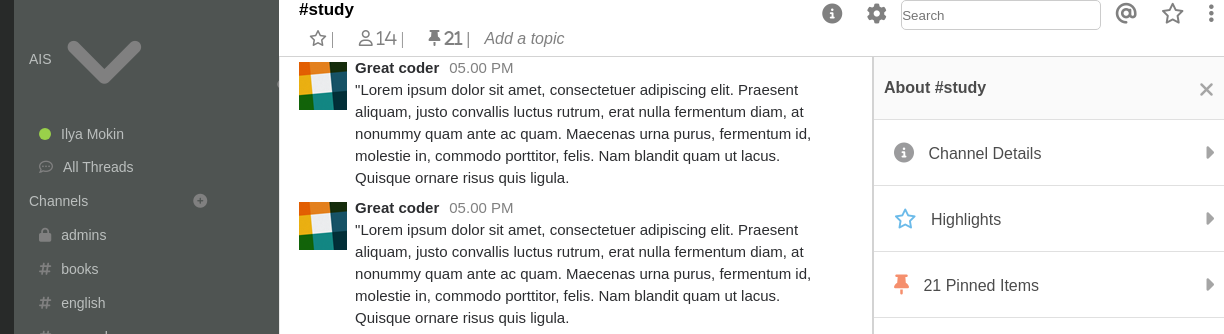
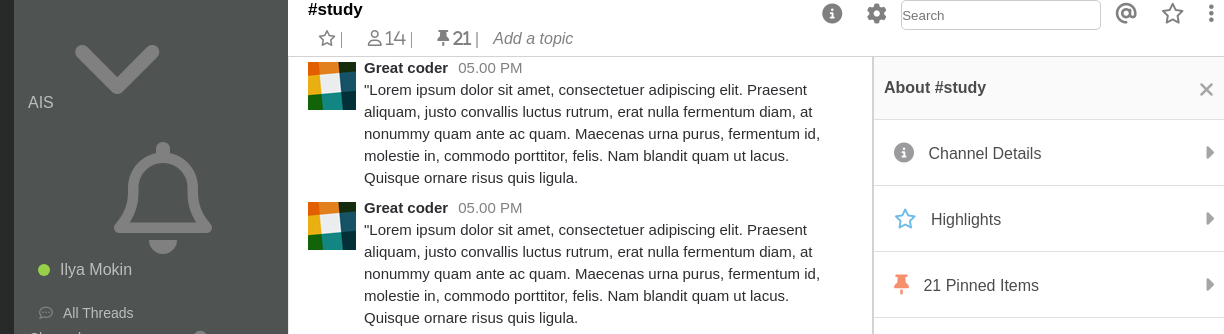
Before and after one commit to vramaniuk/slack_tran_page, a plain HTML site: page index.html in a window 1280 px wide. Shown: the top 334 px of the page, 56-1280 px from the left. Drawn offline with Linux system fonts and the light colour scheme.

Commit message:
improvements 16(partly notices fixed)

```diff
--- a/css/style1.css
+++ b/css/style1.css
@@ -36,6 +36,16 @@ body {
     color: grey
 }
 
+.client_list_header {
+    color: #bbbfbe;
+}
+
+.page_user {
+    margin: -10px 0 14px 14px;
+    display: flex;
+    align-items: center;
+}
+
 a, li {
     display: flex;
     align-items: center;
@@ -52,7 +62,7 @@ p i.fa.fa-bars.fa-2x.bar_m:hover {
 }
 
 #ais {
-    margin-left: 120px;
+    margin-left: 100px;
 }
 
 i.fa.fa-plus-circle {
@@ -112,8 +122,12 @@ p i.fa.fa-bars.fa-2x {
     list-style: none;
     color: #bbbfbe;
     margin-left: 15px;
-    /*margin-bottom: 5px;*/
     font-size: 14px;
+    height: 25px;
+}
+
+.client_list_header span {
+    margin-left: 14px;
 }
 
 .client_main_container {
@@ -180,6 +194,10 @@ a i.fa.fa-smile-o:hover {
 
 i.fa.fa-star-o.fa-lg.gold:hover {
     color: orange;
+}
+
+i.fa.fa-ellipsis-v.fa-lg.blue:hover {
+    color: #0576B9;
 }
 
 /* header*/
--- a/index.html
+++ b/index.html
@@ -35,13 +35,16 @@
         </div>
     </div>
     <div class="client_channels_list_container">
+        <div class="client_list_header">
+            <div>
+                <span>AIS</span>
+                <i class="fa fa-angle-down fa-7x" aria-hidden="true"></i>
+                <i id="ais" class="fa fa-bell-o fa-7x"
+                   aria-hidden="true"></i></div>
+            <div class="page_user"><i class="online"></i>Ilya Mokin</div>
+        </div>
         <div class="users_container">
             <ul>
-                <li>AIS<i class="fa fa-angle-down fa-7x" aria-hidden="true"></i>
-                    <i id="ais" class="fa fa-bell-o fa-7x"
-                       aria-hidden="true"></i></li>
-                <li><i class="online"></i>Ilya Mokin</li>
-
                 <li><i class="fa fa-commenting-o" aria-hidden="true"></i>All
                     Threads
                 </li>
```
